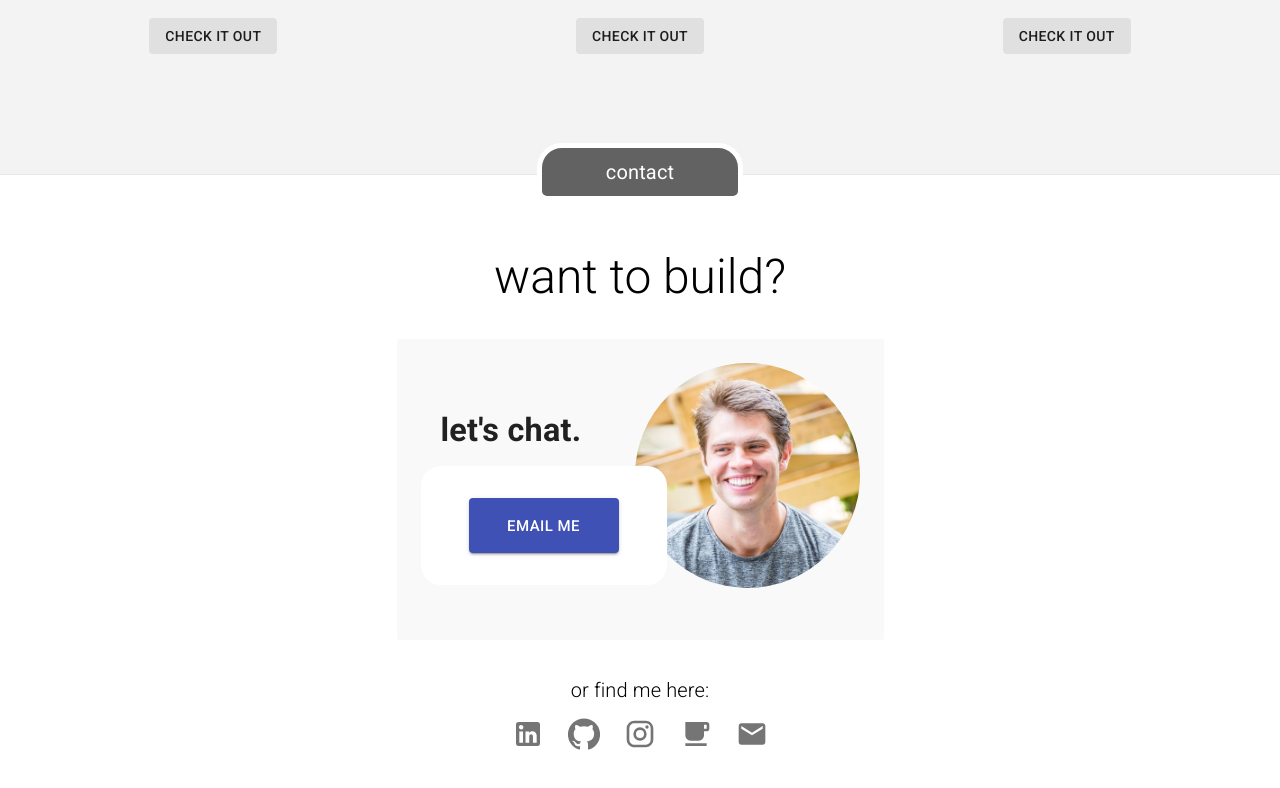
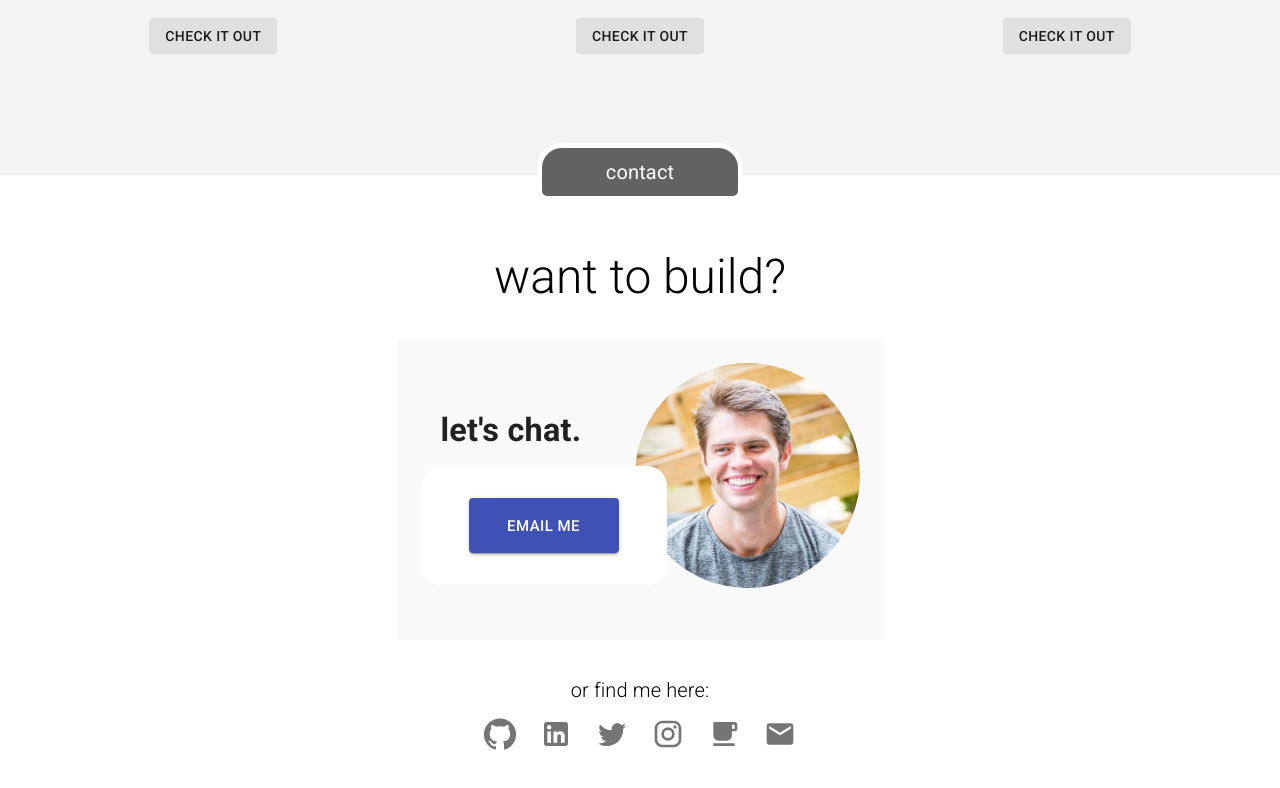
Before and after one commit to brianwatroba/dev-portfolio, a React (Create React App) app: page / in a window 1280 px wide. Shown: the part 5422-6210 px from the top of the page. Built offline with nearby package versions, Linux system fonts and the light colour scheme.

Commit message:
added twitter

```diff
--- a/src/Sections/Contact.js
+++ b/src/Sections/Contact.js
@@ -10,6 +10,7 @@ import GitHubIcon from "@material-ui/icons/GitHub";
 import InstagramIcon from "@material-ui/icons/Instagram";
 import EmailIcon from "@material-ui/icons/Email";
 import FreeBreakfastIcon from "@material-ui/icons/FreeBreakfast";
+import TwitterIcon from "@material-ui/icons/Twitter";
 
 const useStyles = makeStyles((theme) => ({
     title: {
@@ -111,13 +112,19 @@ const Contact = () => {
                     direction="row"
                 >
                     <Grid item>
+                        <IconButton href="https://github.com/brianwatroba">
+                            <GitHubIcon className={classes.icon} />
+                        </IconButton>
+                    </Grid>
+                    <Grid item>
                         <IconButton href="https://www.linkedin.com/in/brian-watroba-649a93b0/">
                             <LinkedInIcon className={classes.icon} />
                         </IconButton>
                     </Grid>
+
                     <Grid item>
-                        <IconButton href="https://github.com/brianwatroba">
-                            <GitHubIcon className={classes.icon} />
+                        <IconButton href="https://www.twitter.com/brianwatroba">
+                            <TwitterIcon className={classes.icon} />
                         </IconButton>
                     </Grid>
                     <Grid item>
```
Also changed, not shown: 1 other file (tests, documents, lock files or other folders).
